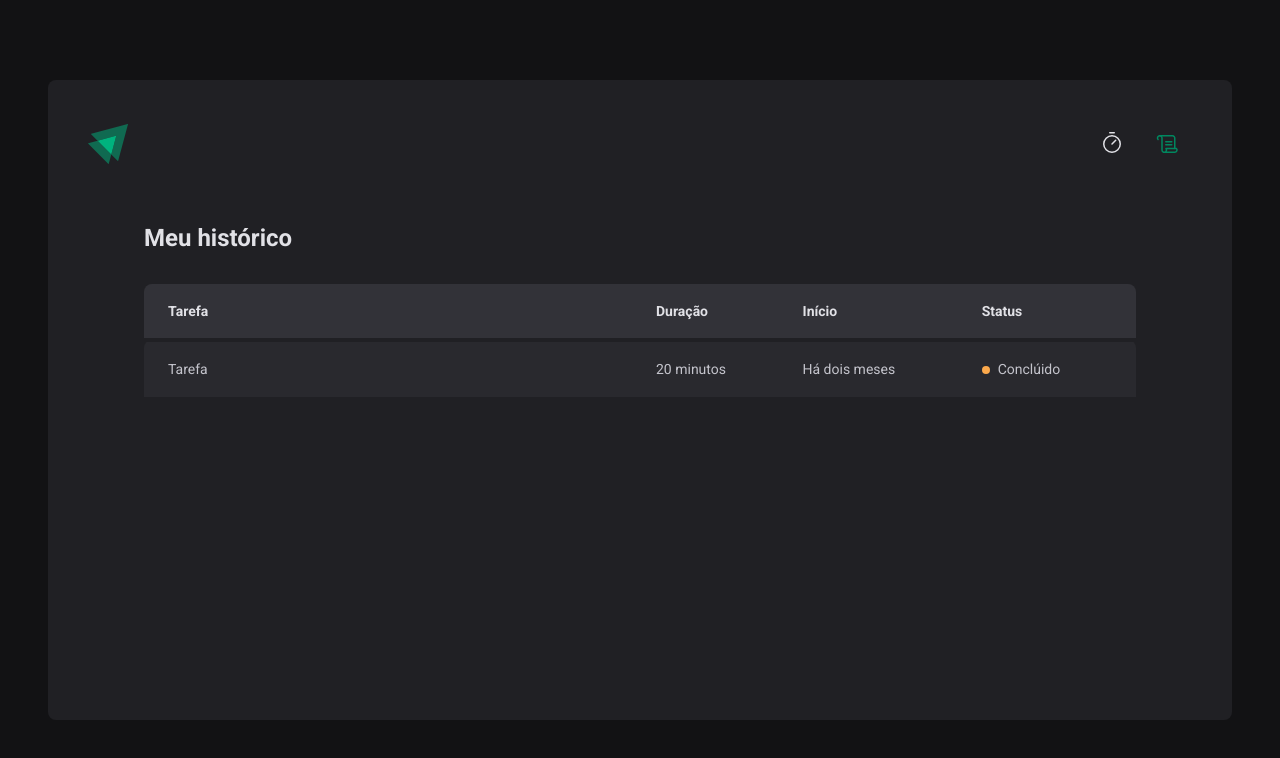
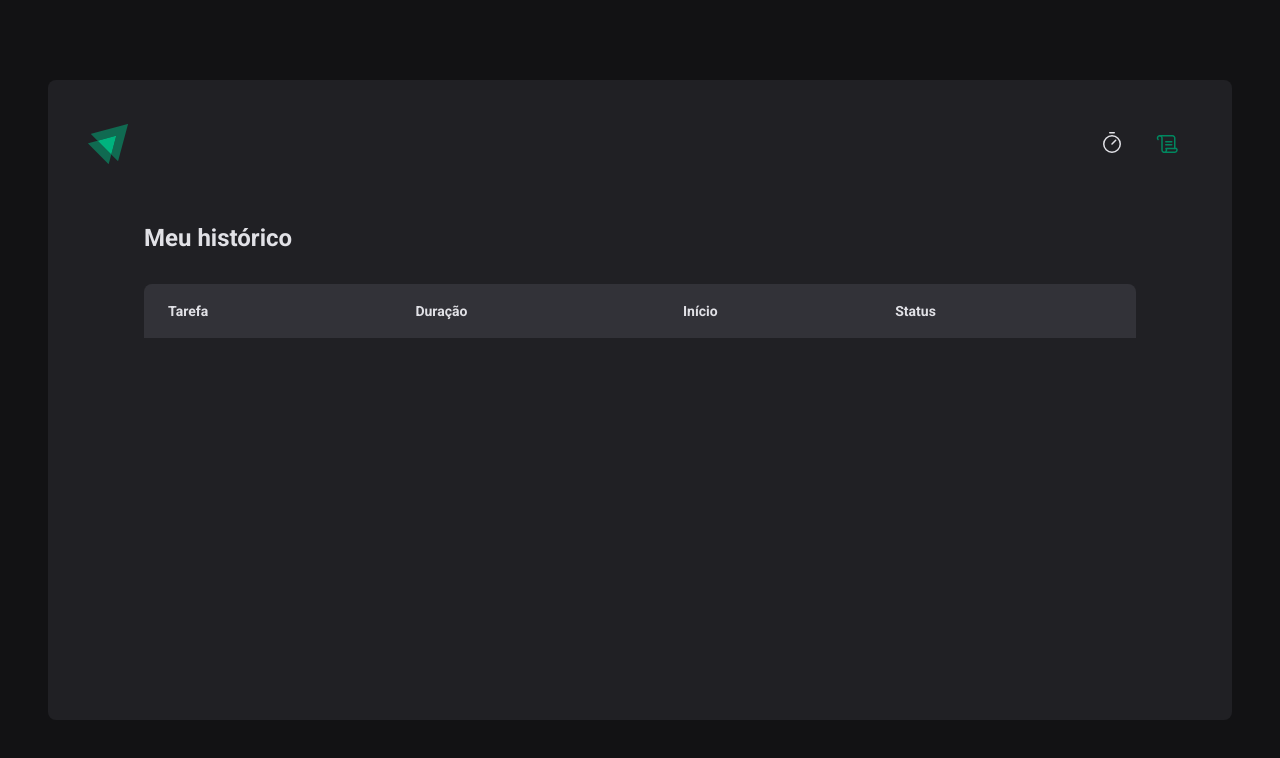
Before and after one commit to guilherme1s/02-ignite-timer, a React (Vite) app: page /history in a window 1280 px wide. Shown: the top 758 px of the page. Built offline with nearby package versions, Linux system fonts and the light colour scheme.

Commit message:
add histórico de ciclos

```diff
--- a/src/pages/History/index.tsx
+++ b/src/pages/History/index.tsx
@@ -1,13 +1,14 @@
-//import { useContext } from "react";
+import { useContext } from "react";
 import { HistoryContainer, HistoryList, Status } from "./styles";
-//import { CycleContext } from "../../contexts/CyclesContext";
+import { CycleContext } from "../../contexts/CyclesContext";
+import { formatDistanceToNow } from "date-fns";
+import { ptBR } from "date-fns/locale";
 
 export function History() {
-    //const { cycles } = useContext(CycleContext);
+  const { cycles } = useContext(CycleContext);
 
   return (
     <HistoryContainer>
-            {/* <pre>{JSON.stringify(cycles, null, 2)}</pre> */}
       <h1>Meu histórico</h1>
 
       <HistoryList>
@@ -21,14 +22,31 @@ export function History() {
             </tr>
           </thead>
           <tbody>
-                        <tr>
-                            <td>Tarefa</td>
-                            <td>20 minutos</td>
-                            <td>Há dois meses</td>
+            {cycles.map((cycle) => {
+              return (
+                <tr key={cycle.id}>
+                  <td>{cycle.task}</td>
+                  <td>{cycle.minutesAmount}</td>
+                  <td>{formatDistanceToNow(cycle.startDate, {
+                    addSuffix: true,
+                    locale: ptBR
+                  })}</td>
                   <td>
-                                <Status status="yellow">Conclúido</Status>
+                    {cycle.finishedDate && (
+                      <Status status="green">Conclúido</Status>
+                    )}
+
+                    {cycle.interrupteDate && (
+                      <Status status="red">Interrompido</Status>
+                    )}
+
+                    {!cycle.interrupteDate && !cycle.finishedDate && (
+                      <Status status="yellow">Em andamento</Status>
+                    )}
                   </td>
                 </tr>
+              );
+            })}
           </tbody>
         </table>
       </HistoryList>
```
Also changed, not shown: src/pages/Home/index.tsx (+8 -3 lines). Lines whose indentation alone changed are shown as unchanged.
